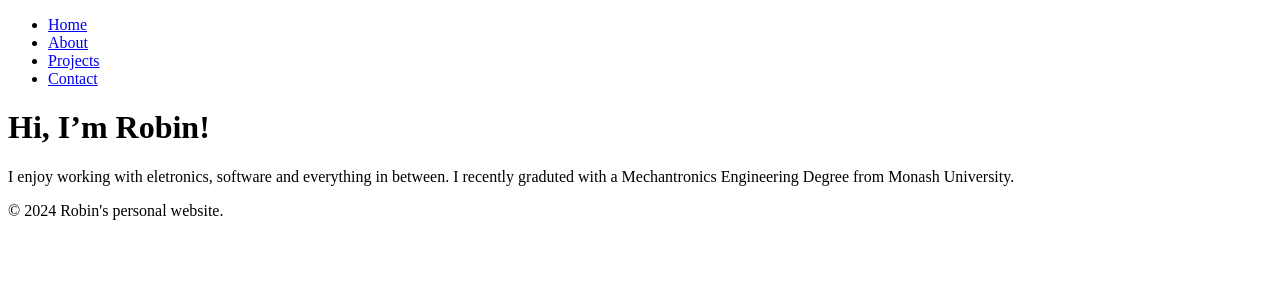
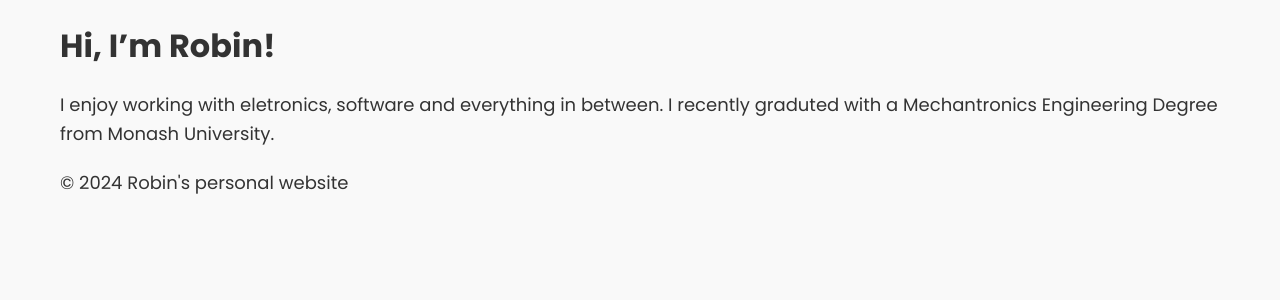
Before and after one commit to Roow/Roow.github.io, a Jekyll site: the page built from index.md, in a window 1280 px wide. Shown: the top 300 px of the page. Built offline with Jekyll 4.4.1, drawn with Linux system fonts in a browser that asks for light colours; our own code applies the rules of GitHub Pages for plain Markdown files.

Commit message:
sorted file structure

```diff
--- /dev/null
+++ b/_includes/footer.html
@@ -0,0 +1,3 @@
+<footer>
+    <p>&copy; {{ site.time | date: "%Y" }} {{ site.title }}</p>
+  </footer>
--- /dev/null
+++ b/_includes/head.html
@@ -0,0 +1,5 @@
+<meta charset="UTF-8">
+<meta name="viewport" content="width=device-width, initial-scale=1.0">
+<title>{{ page.title }}</title>
+<link href="https://fonts.googleapis.com/css2?family=Poppins:ital,wght@0,100;0,200;0,300;0,400;0,500;0,600;0,700;0,800;0,900;1,100;1,200;1,300;1,400;1,500;1,600;1,700;1,800;1,900&display=swap" rel="stylesheet">
+<link rel="stylesheet" href="/assets/css/main.css" hreflang="en-us">
--- a/_layouts/default.html
+++ b/_layouts/default.html
@@ -1,29 +1,16 @@
+---
+---
+
 <!DOCTYPE html>
 <html lang="en">
   <head>
-    <meta charset="UTF-8">
-    <meta name="viewport" content="width=device-width, initial-scale=1.0">
-    <title>{{ page.title }}</title>
-    <link rel="stylesheet" href="/assets/css/main.css">
+    {% include head.html %}
   </head>
   <body>
-    <header>
-      <nav>
-        <ul>
-          <li><a href="/">Home</a></li>
-          <li><a href="/about">About</a></li>
-          <li><a href="/projects">Projects</a></li>
-          <li><a href="/contact">Contact</a></li>
-        </ul>
-      </nav>
-    </header>
-
     <main class="container">
       {{ content }}
+
+      {% include footer.html %}
     </main>
-
-    <footer>
-      <p>&copy; {{ site.time | date: "%Y" }} {{ site.title }}.</p>
-    </footer>
   </body>
 </html>
--- /dev/null
+++ b/_sass/_base.scss
@@ -0,0 +1,45 @@
+/* _base.scss */
+
+/* Use a CSS reset or normalize */
+* {
+    margin: 0;
+    padding: 0;
+    box-sizing: border-box;
+  }
+
+  /* Set up global body styles */
+  body {
+    font-family: 'Poppins', sans-serif;
+    background-color: #f9f9f9;
+    color: #333;
+    line-height: 1.6;
+    padding: 20px;
+    max-width: 1200px;
+    margin: 0 auto;
+  }
+
+  /* Basic typography */
+  h1, h2, h3, h4, h5, h6 {
+    font-weight: 700;
+    margin-bottom: 20px;
+  }
+
+  p {
+    margin-bottom: 20px;
+    font-size: 1.125rem;
+  }
+
+  a {
+    color: #0073e6;
+    text-decoration: none;
+  }
+
+  a:hover {
+    text-decoration: underline;
+  }
+
+  /* Images and media */
+  img {
+    max-width: 100%;
+    height: auto;
+  }
--- /dev/null
+++ b/assets/css/main.scss
@@ -0,0 +1,4 @@
+---
+---
+
+@import 'base';
```
Also changed, not shown: assets/main.css (deleted, +0 -43 lines).
